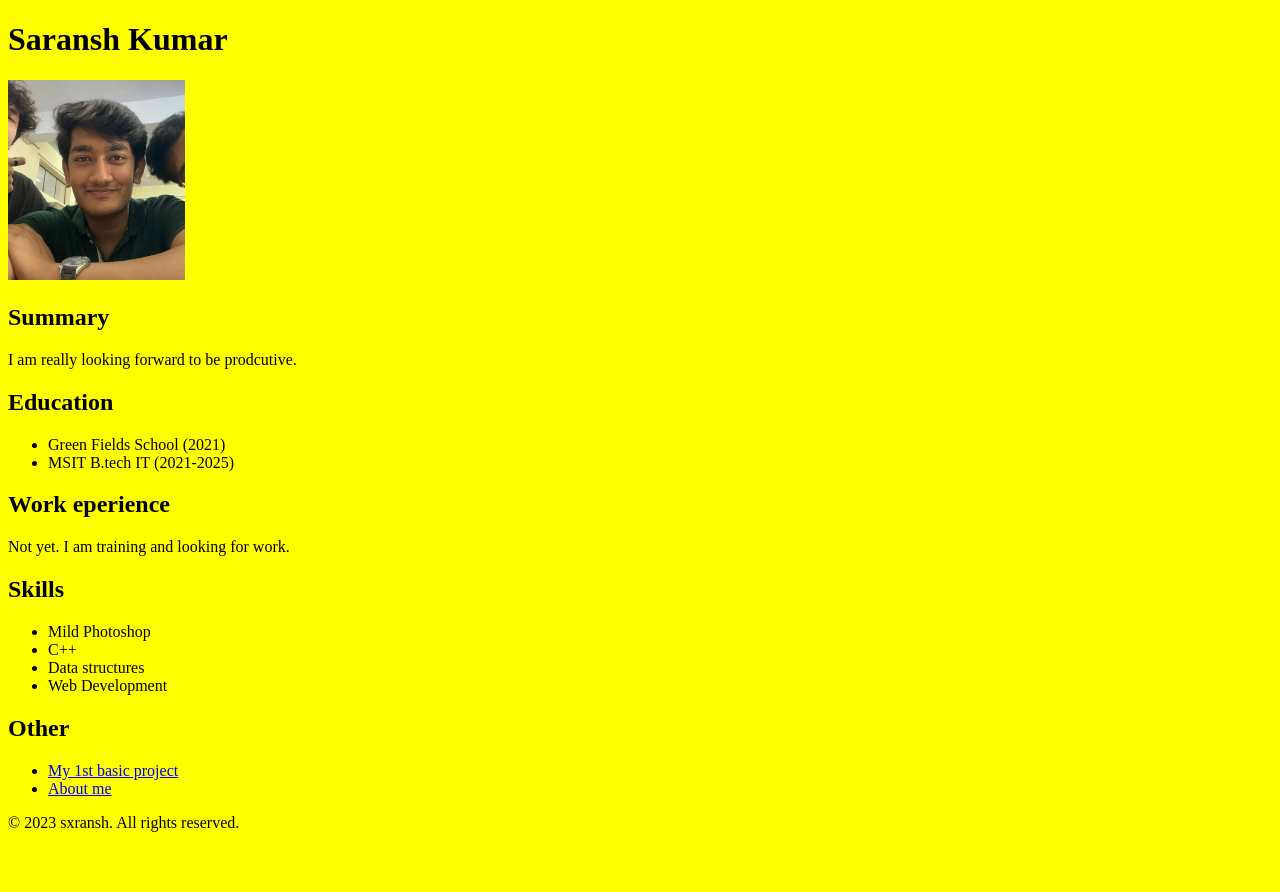
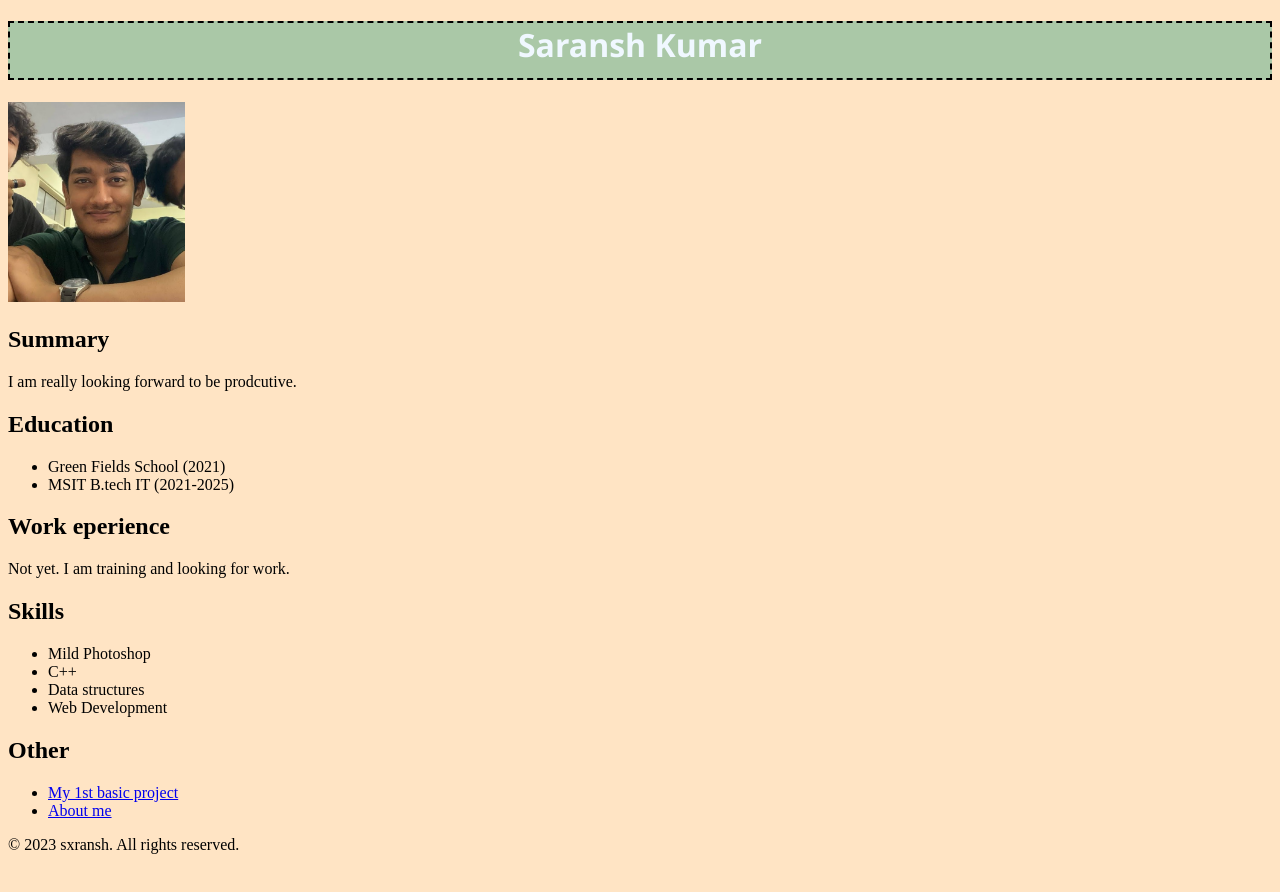
Before and after one commit to sxransh/capstone.1, a plain HTML site: page index.html in a window 1280 px wide. Drawn offline with Linux system fonts and the light colour scheme.

Commit message:
Update index.html

```diff
--- a/index.html
+++ b/index.html
@@ -1,9 +1,10 @@
 <!DOCTYPE html>
-<html style="background: yellow" lang="en">
+<html lang="en">
 <head>
     <meta charset="UTF-8">
 
     <meta name="viewport" content="width=device-width, initial-scale=1.0">
+    <link rel="stylesheet" href="./style.css">
     <title>My resume</title>
 </head>
 <body>
```
